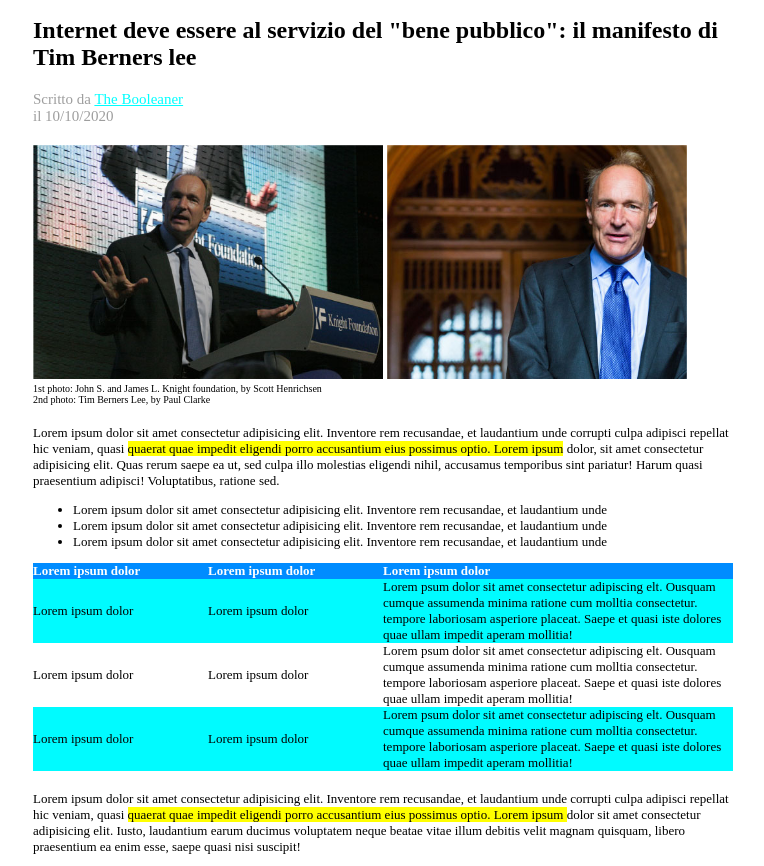
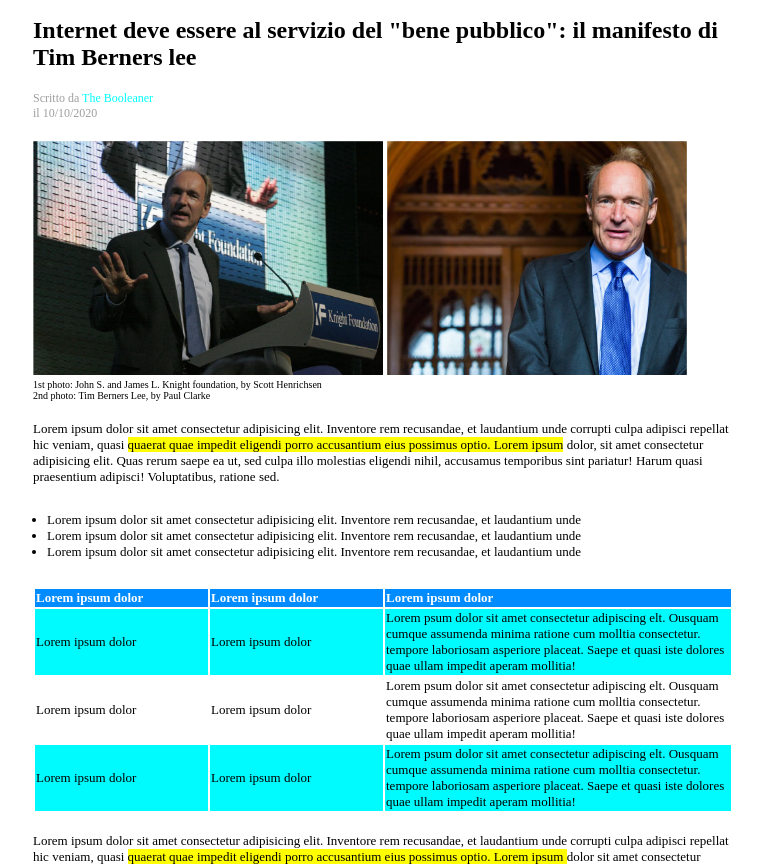
Before and after one commit to JeromeMaligaya/html-css-booleaner, a plain HTML site: page index.html in a window 1280 px wide. Shown: the part 73-939 px from the top of the page, without its empty margins (257-1021 px from the left). Drawn offline with Linux system fonts and the light colour scheme.

Commit message:
fix errors and add comments

```diff
--- a/index.html
+++ b/index.html
@@ -19,16 +19,16 @@
 
             <main>
                 <section id="titoloarticolo">
-                    <div>
+                    <div> <!--Titolo articolo-->
                         <h1>Internet deve essere al servizio del "bene pubblico": il manifesto di Tim Berners lee</h1>
                         <div class="undertitle">
-                        Scritto da <a href="" style="color: aqua;">The Booleaner</a> <br>
+                        Scritto da <a href="">The Booleaner</a> <br>
                         il 10/10/2020
                         </div>
                     </div>
                 </section>
 
-               <figure>
+               <figure> <!--foto informative di Tim Berners Lee-->
                 <img class="image1" src="img/tim-1.jpg" alt="tim image 1">
                 <img class="image2" src="img/tim-2.jpg" alt="tim image 2">
 
@@ -38,20 +38,22 @@
                 </div>
                </figure>
 
-               <article>
+               <div id="article1"> <!--Primo paragrafo-->
                 Lorem ipsum dolor sit amet consectetur adipisicing elit. Inventore rem recusandae, et laudantium unde corrupti culpa adipisci repellat hic veniam, quasi <span class="yellowing">quaerat quae impedit eligendi porro accusantium eius possimus optio. Lorem ipsum</span> dolor, sit amet consectetur adipisicing elit. Quas rerum saepe ea ut, sed culpa illo molestias eligendi nihil, accusamus temporibus sint pariatur! Harum quasi praesentium adipisci! Voluptatibus, ratione sed.
-               </article>
+               </div>
 
-               <section id="loremlyst">
+               <div id="loremlyst"> <!--tabella lorem-->
                     <ul>
                         <li>Lorem ipsum dolor sit amet consectetur adipisicing elit. Inventore rem recusandae, et laudantium unde</li>
                         <li>Lorem ipsum dolor sit amet consectetur adipisicing elit. Inventore rem recusandae, et laudantium unde</li>
                         <li>Lorem ipsum dolor sit amet consectetur adipisicing elit. Inventore rem recusandae, et laudantium unde</li>
                     </ul>
-               </section>
+                </div>
 
-               <section>
-                <table cellspacing="0" cellpadding="0">
+
+
+                  <div id="table">
+                        <table >
                             <thead>
                                 <tr>
                                     <th>Lorem ipsum dolor</th>
@@ -81,13 +83,14 @@
                                 </tr>
                             </tbody>
                         </table>
-               </section>
+                 </div>
 
-               <article>
+
+               <div id="article2"> <!--Secondo paragrafo-->
                 Lorem ipsum dolor sit amet consectetur adipisicing elit. Inventore rem recusandae, et laudantium unde corrupti culpa adipisci repellat hic veniam, quasi <span class="yellowing">quaerat quae impedit eligendi porro accusantium eius possimus optio. Lorem ipsum </span> dolor sit amet consectetur adipisicing elit. Iusto, laudantium earum ducimus voluptatem neque beatae vitae illum debitis velit magnam quisquam, libero praesentium ea enim esse, saepe quasi nisi suscipit!
-               </article>
+               </div>
 
-               <section>
+               <section id="interest"> <!--Sezione Interessi-->
                 <h4 style="color: #9E9E9E">Potrebbero interessarti</h4>
                 <div>
                     <div class="interest1"> Lorem Ipsum Dolor</div>
--- a/style.css
+++ b/style.css
@@ -5,7 +5,6 @@ body{
 .container1{
     width:700px;
     max-width: 968px;
-    height: 1000px;
     margin:0 auto ;
 }
 
@@ -25,10 +24,14 @@ body{
 
 
 .undertitle{
-    font-size: 15px;
+    font-size: 12px;
     color: #9E9E9E;
 }
 
+a{
+    color: aqua;
+    text-decoration: none;
+}
 
 figure{
     margin:0;
@@ -52,19 +55,23 @@ figure{
     background-color: yellow;
 }
 
-article{
+#article1, #article2{
     font-size: 13px;
 }
 
-#loremlyst
+ul
 {
-    padding-left: 0;
+    padding: 2%;
     font-size: 13px;
 }
 
-table{
+
+#table{
     font-size: 13px;
     text-align: left;
+    border: 0;
+    border-spacing: 0;
+    border-collapse: collapse;
     margin-bottom: 20px;
 }
 
@@ -86,7 +93,6 @@ thead{
 }
 
 .interest1{
-    margin-bottom: 10px;
     background-image: url(img/monitor.jpg);
 }
 
@@ -96,6 +102,7 @@ thead{
 
 .interest1, .interest2{
     color: white;
+    margin-bottom: 10px;
     padding-left: 7px;
     padding-top: 7px;
     font-size: 13px;
```
Lines whose indentation alone changed are shown as unchanged.
